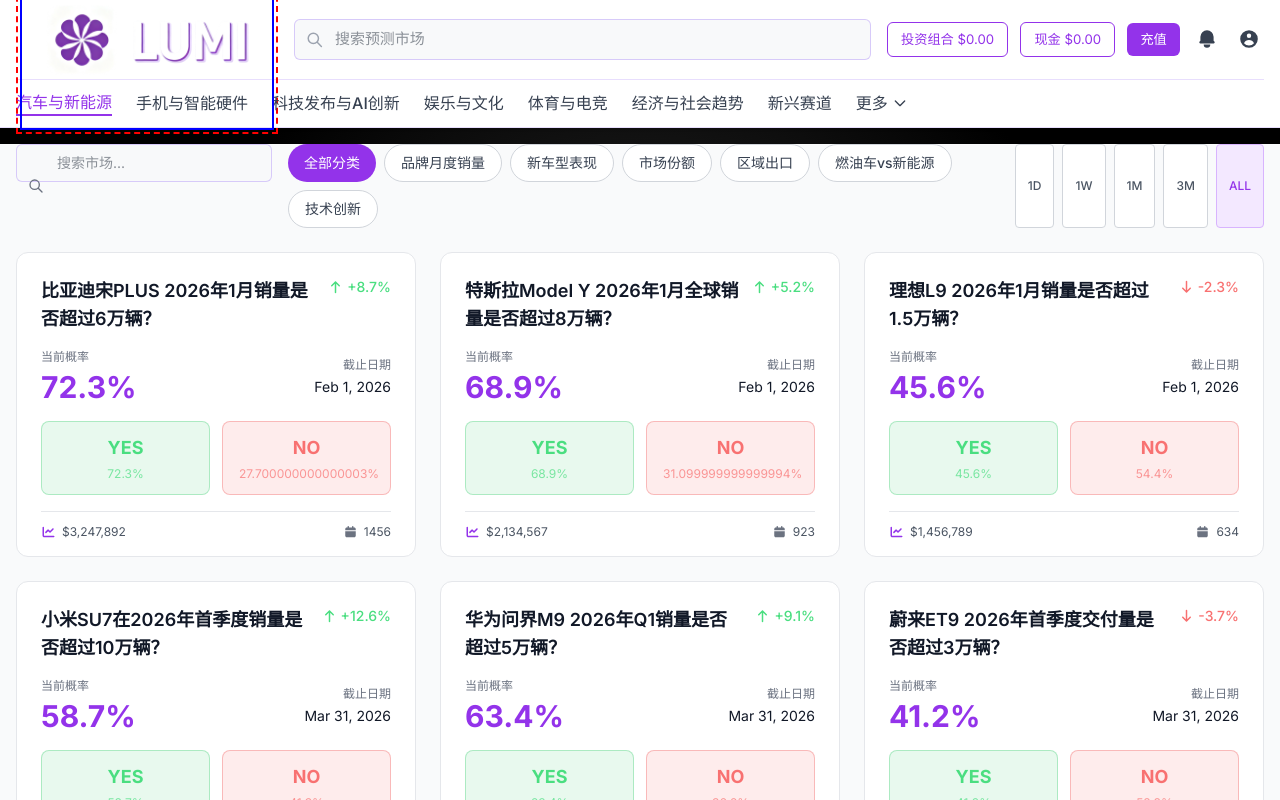
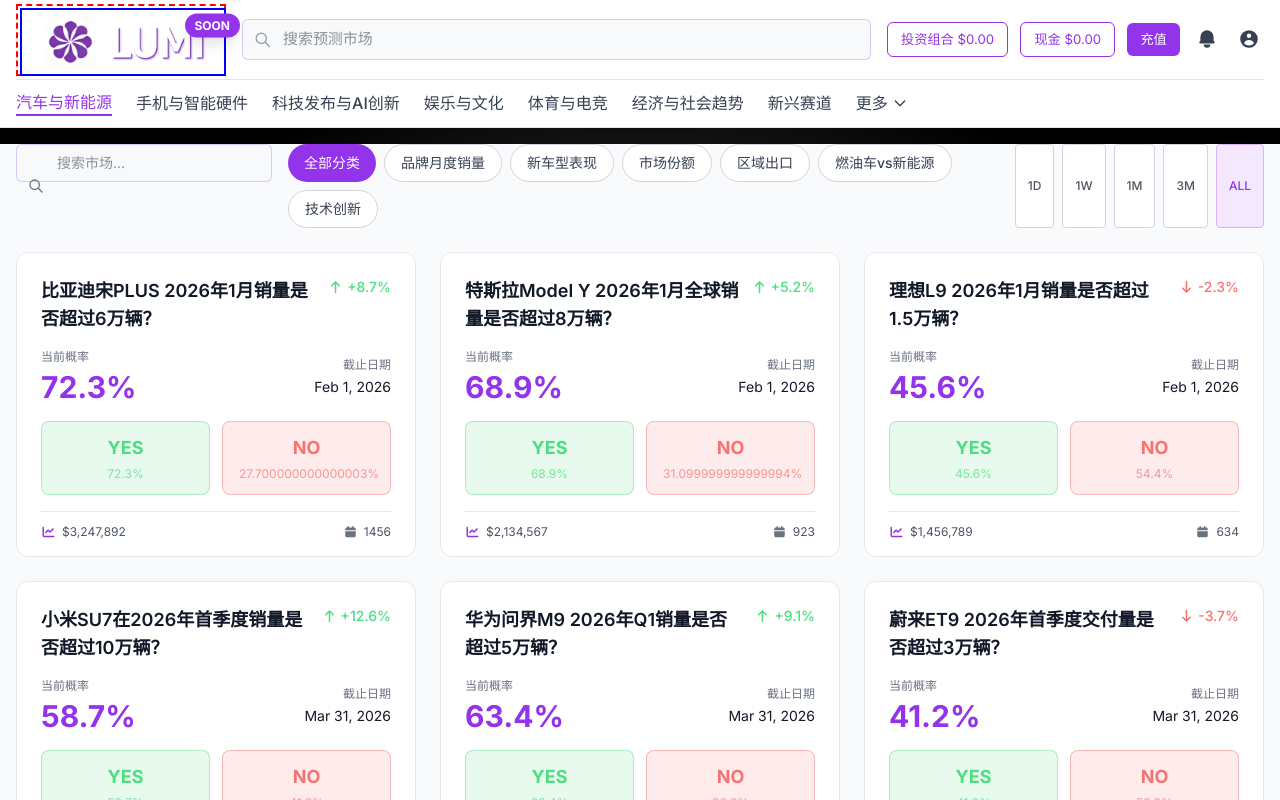
Before and after one commit to Charile333/Demo, a Next.js app: page /LUMI in a window 1280 px wide. Shown: the top 800 px of the page. Built offline with nearby package versions, Linux system fonts and the light colour scheme.

Commit message:
设置容器和按钮尺寸为210*72

```diff
--- a/components/Navbar.tsx
+++ b/components/Navbar.tsx
@@ -67,21 +67,21 @@
         <div className="flex items-center justify-between py-[0.375rem] border-b border-secondary/20 gap-4" style={{height: '80px'}}>
           {/* Left Side: Logo and Search - 固定在左上角 */}
           <div className="flex items-center flex-grow gap-4">
-            {/* Logo with Image - 临时添加边框用于可视化容器和按钮边界 */}
-            <div style={{border: '2px dashed red', padding: '2px', display: 'inline-block'}}>
+            {/* Logo with Image - 设置固定尺寸210*72并添加临时边框 */}
+            <div style={{width: '210px', height: '72px', border: '2px dashed red', padding: '2px', display: 'inline-block'}}>
               <button
                 onClick={() => handleCategoryClick('automotive')}
-                className="w-full hover:opacity-80 transition-opacity"
-                style={{overflow: 'visible', display: 'block', position: 'relative', padding: 0, border: '2px solid blue', background: 'transparent'}}
+                className="w-full h-full hover:opacity-80 transition-opacity"
+                style={{overflow: 'visible', display: 'block', position: 'relative', padding: 0, border: '2px solid blue', background: 'transparent', width: '206px', height: '68px'}}
               >
-                <div className="relative flex items-center justify-center">
-                  <Image
-                    src="/image/LUMI (1).png"
-                    alt="LUMI Logo"
-                    width={250}
-                    height={70}
-                    className="object-contain rounded-lg"
-                  />
+                <div className="relative flex items-center justify-center" style={{width: '100%', height: '100%'}}>
+                    <Image
+                      src="/image/LUMI (1).png"
+                      alt="LUMI Logo"
+                      width={210}
+                      height={72}
+                      className="object-contain rounded-lg"
+                    />
                   {/* SOON 浮动标签 */}
                   <div className="absolute top-1 -right-4 bg-purple-600 text-white text-xs font-bold px-2.5 py-1 rounded-full shadow-lg animate-float">
                     SOON
```
